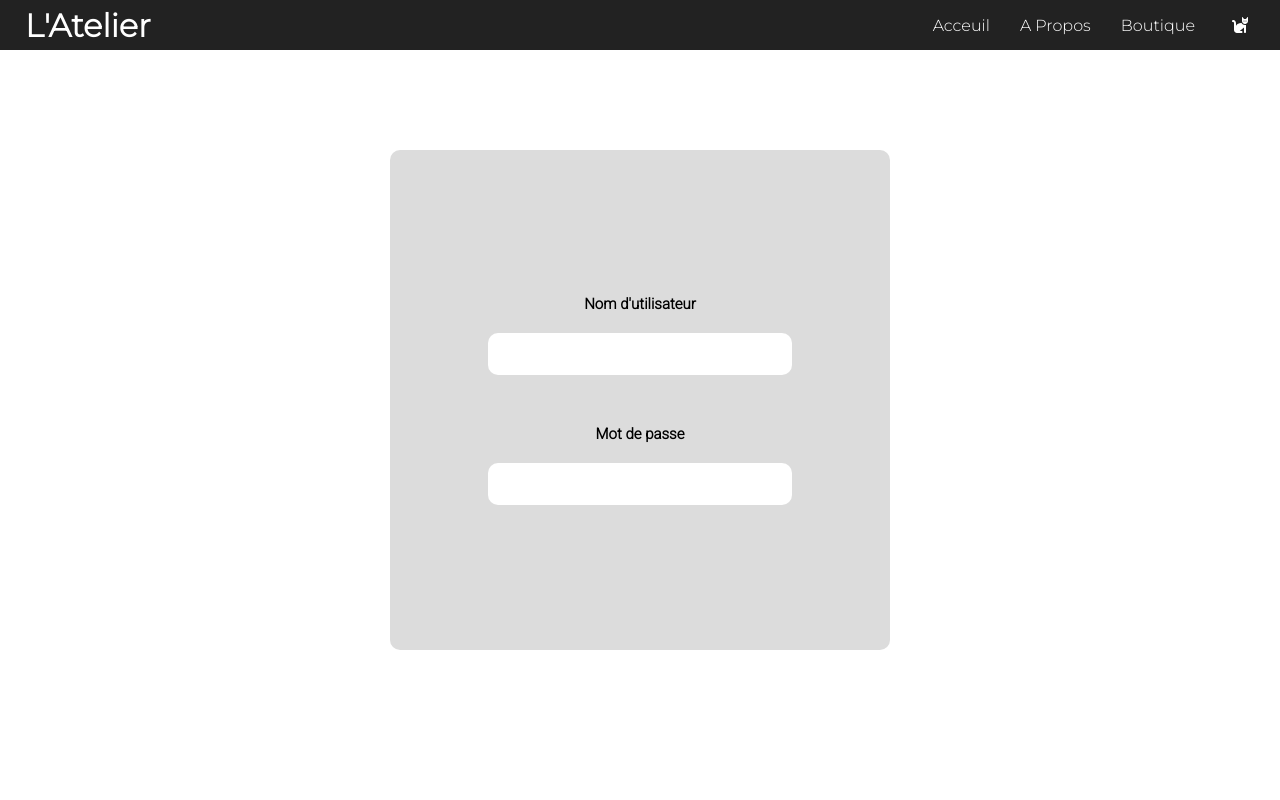
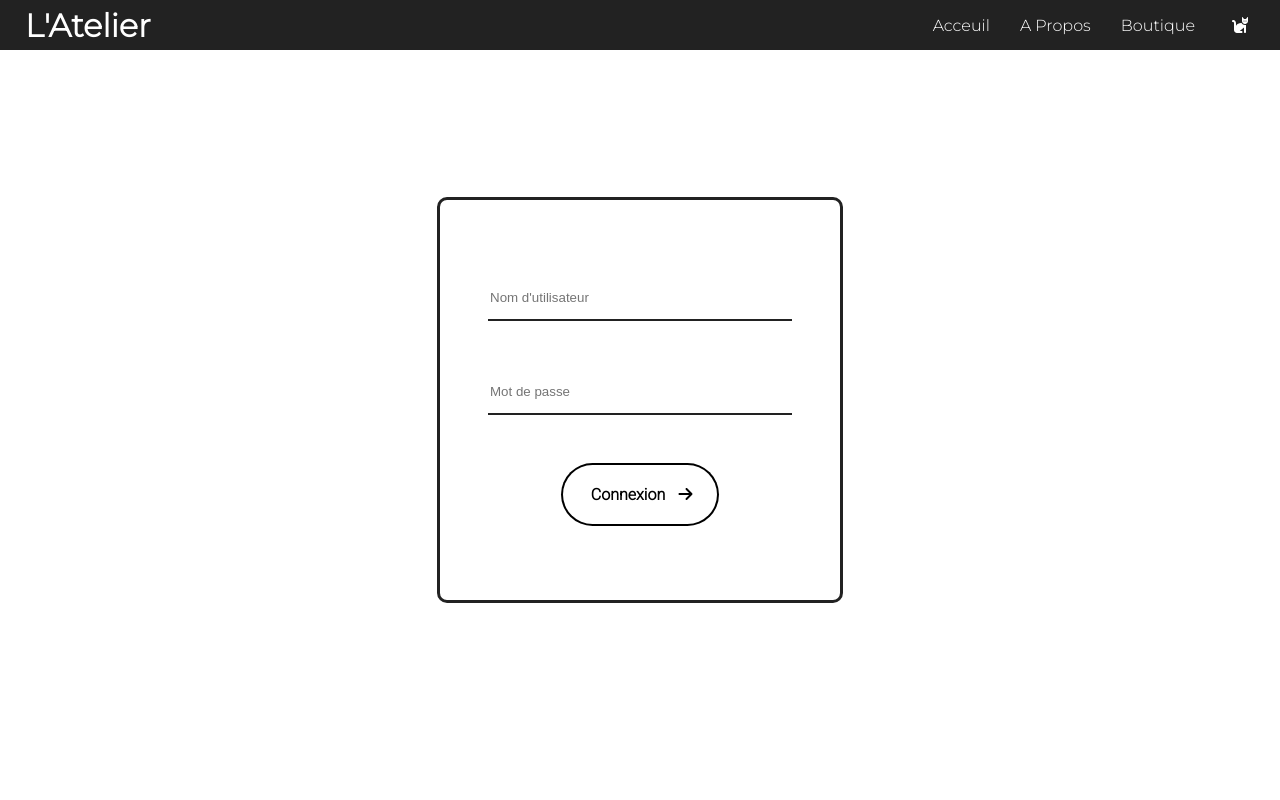
Before and after one commit to littlekanine/Site_Vente_AJ, a Next.js app in the folder Frontend/my-next-app/: page /Login in a window 1280 px wide. Shown: the top 800 px of the page. Built offline with nearby package versions, Linux system fonts and the light colour scheme.

Commit message:
add style on login button

```diff
--- a/Frontend/my-next-app/src/app/Login/login.module.scss
+++ b/Frontend/my-next-app/src/app/Login/login.module.scss
@@ -11,10 +11,11 @@
         display: flex;
         justify-content: center;
         align-items: center;
-        width: 500px;
-        height: 500px;
-        background-color: rgb(220, 220, 220);
+        width: 400px;
+        height: 400px;
+        // background-color: rgb(220, 220, 220);
         border-radius: 10px;
+        border: 3px solid $blackColor;
         margin: auto;
         .formulaire {
             font-family: var(--font-roboto);
@@ -29,12 +30,16 @@
                 justify-content: center;
                 align-items: center;
                 flex-direction: column;
-                gap: 20px;
+                gap: 10px;
                 input {
                     width: 300px;
                     height: 40px;
                     border: 0;
-                    border-radius: 10px;
+                    // border-radius: 10px;
+                    border-bottom: 2px solid $blackColor;
+                    &:focus {
+                        outline: none;
+                    }
                 }
             }
         }
--- a/Frontend/my-next-app/src/app/Login/page.js
+++ b/Frontend/my-next-app/src/app/Login/page.js
@@ -1,19 +1,19 @@
 import styles from "./login.module.scss";
+import Buttons from "@/components/button/buttons";
 
 const page = () => {
     return (
         <div className={styles.login}>
             <div className={styles.modale}>
-                <div className={styles.formulaire}>
+                <form className={styles.formulaire}>
                     <div className={styles.input}>
-                        <h2>Nom d'utilisateur</h2>
-                        <input></input>
+                        <input placeholder="Nom d'utilisateur"></input>
                     </div>
                     <div className={styles.input}>
-                        <h2>Mot de passe</h2>
-                        <input></input>
+                        <input placeholder="Mot de passe" type="password"></input>
                     </div>
-                </div>
+                    <Buttons message={"Login"} />
+                </form>
             </div>
         </div>
     );
--- /dev/null
+++ b/Frontend/my-next-app/src/components/button/button.module.scss
@@ -0,0 +1,179 @@
+// Animate button about
+@import "variables";
+
+.animatedButton {
+	position: relative;
+	display: flex;
+	align-items: center;
+	gap: 4px;
+	padding: 16px 36px;
+	border: 4px solid;
+	border-color: transparent;
+	font-size: 16px;
+	background-color: inherit;
+	border-radius: 100px;
+	font-weight: 600;
+	color: black;
+	box-shadow: 0 0 0 2px black;
+	cursor: pointer;
+	overflow: hidden;
+	transition: all 0.6s cubic-bezier(0.23, 1, 0.32, 1);
+	svg {
+		position: absolute;
+		width: 24px;
+		fill: black;
+		z-index: 9;
+		transition: all 0.8s cubic-bezier(0.23, 1, 0.32, 1);
+	}
+
+	.arr1 {
+        width: 15px;
+		right: 20px;
+	}
+
+    .cat {
+        left: -25px;
+    }
+
+	.text {
+		position: relative;
+		z-index: 1;
+		transform: translateX(-12px);
+		transition: all 0.8s cubic-bezier(0.23, 1, 0.32, 1);
+	}
+
+	&:hover {
+		box-shadow: 0 0 0 12px transparent;
+		color: #212121;
+		border-radius: 12px;
+        background-color: $blackColor;
+
+		.arr1 {
+			right: -25%;
+		}
+
+		.cat {
+			left: 16px;
+            color:$whiteColor;
+		}
+
+		.text {
+			transform: translateX(12px);
+            color:$whiteColor;
+		}
+
+		svg {
+			fill: #212121;
+		}
+
+		.circle {
+			width: 220px;
+			height: 220px;
+			opacity: 1;
+		}
+	}
+
+	&:active {
+		scale: 0.95;
+		// box-shadow: 0 0 0 4px #f7df1e;
+	}
+}
+
+@keyframes button {
+	0% {
+		opacity: 0;
+	}
+	100% {
+		opacity: 1;
+	}
+}
+
+// animate button view more
+
+/* Call to Action Button */
+.cta-btn {
+	display: inline-block;
+	position: relative;
+	// padding: 0.8rem $default-font-size;
+	font-weight: bold;
+	line-height: 1;
+	z-index: 1;
+	transition: all cubic-bezier(0.19, 1, 0.22, 1) 0.6s;
+	color: black;
+
+	&::after {
+		content: '';
+		display: block;
+		position: absolute;
+		width: 0px;
+		height: 100%;
+		left: 0;
+		bottom: 0;
+		z-index: -1;
+		transition: all cubic-bezier(0.19, 1, 0.22, 1) 0.3s;
+	}
+}
+
+/* Hero Style */
+.cta-btn--hero {
+	// @include supportColorForIE11();
+	border-width: 2px;
+	border-style: solid;
+	-moz-border-image: -moz-linear-gradient(135deg, $whiteColor 0%, $blackColor 100%);
+	-webkit-border-image: -webkit-linear-gradient(135deg, $whiteColor 0%, $blackColor 100%);
+	border-image: linear-gradient(135deg, $whiteColor 0%, $blackColor 100%);
+	-webkit-border-image-slice: 1;
+	border-image-slice: 1;
+
+	&::after {
+		background-image: linear-gradient(135deg, $whiteColor 0%, $blackColor 100%);
+	}
+
+	&:hover {
+		-webkit-text-fill-color: $whiteColor;
+		text-decoration: none;
+
+		&::after {
+			width: 100%;
+		}
+	}
+}
+
+/* Resume Style */
+.cta-btn--resume {
+	color: $whiteColor;
+	border: 2px solid $whiteColor;
+
+	&::after {
+		background: $whiteColor;
+	}
+
+	&:hover {
+		color: $blackColor;
+		text-decoration: none;
+		&::after {
+			width: 100%;
+		}
+	}
+}
+
+/* Arrow Button */
+.up i {
+	color: #272727;
+}
+
+.dark-mode .animated-button {
+	box-shadow: 0 0 0 2px white !important;
+}
+
+.dark-mode .animated-button:hover {
+	box-shadow: none !important;
+	color: black !important;
+	& svg {
+		fill: black !important;
+	}
+}
+
+.dark-mode .animated-button svg {
+	fill: #f0f0f0;
+}
--- /dev/null
+++ b/Frontend/my-next-app/src/components/button/buttons.js
@@ -0,0 +1,16 @@
+import React from "react";
+import { FontAwesomeIcon } from "@fortawesome/react-fontawesome";
+import { faArrowRight, faCat } from "@fortawesome/free-solid-svg-icons";
+import styles from "./button.module.scss";
+
+function Buttons() {
+    return (
+        <div className={styles.animatedButton}>
+            <p className={styles.text}>Connexion</p>
+            <FontAwesomeIcon icon={faArrowRight} className={styles.arr1} />
+            <FontAwesomeIcon icon={faCat} className={styles.cat} />
+        </div>
+    );
+}
+
+export default Buttons;
```
